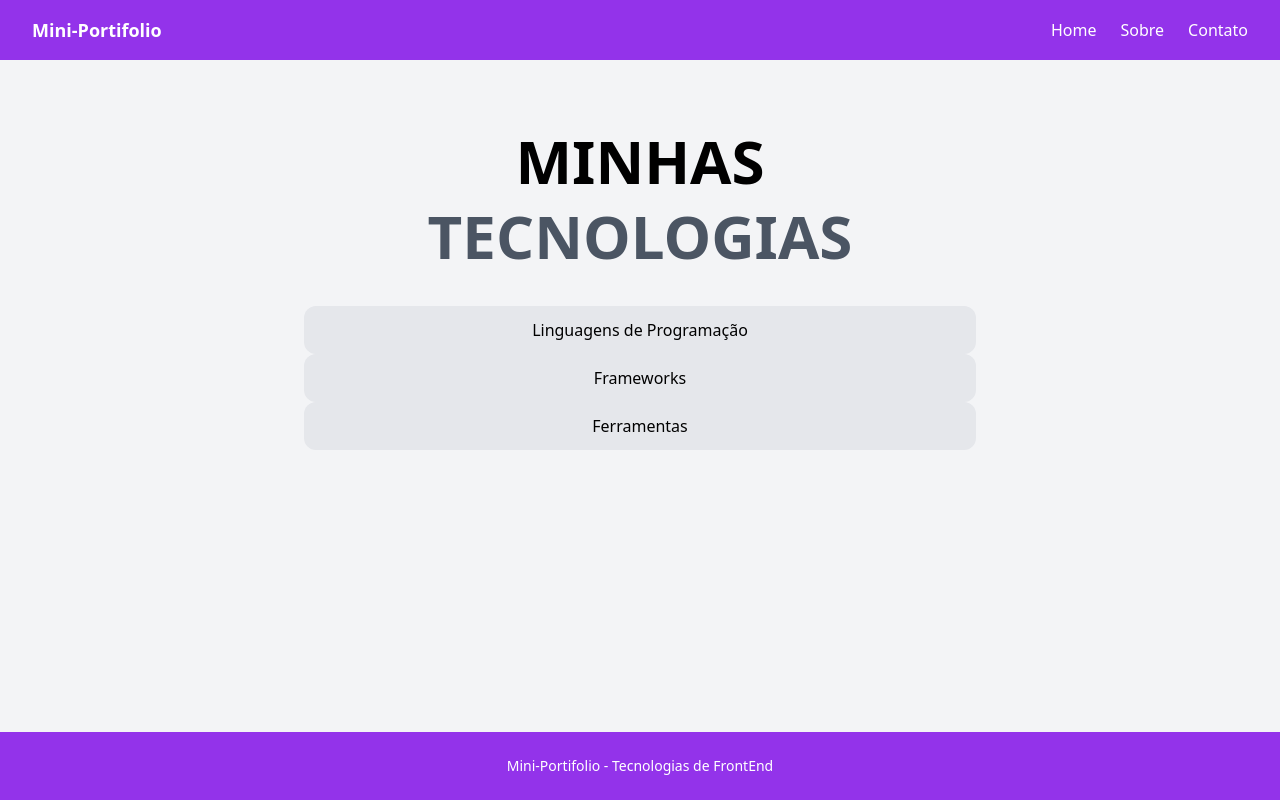
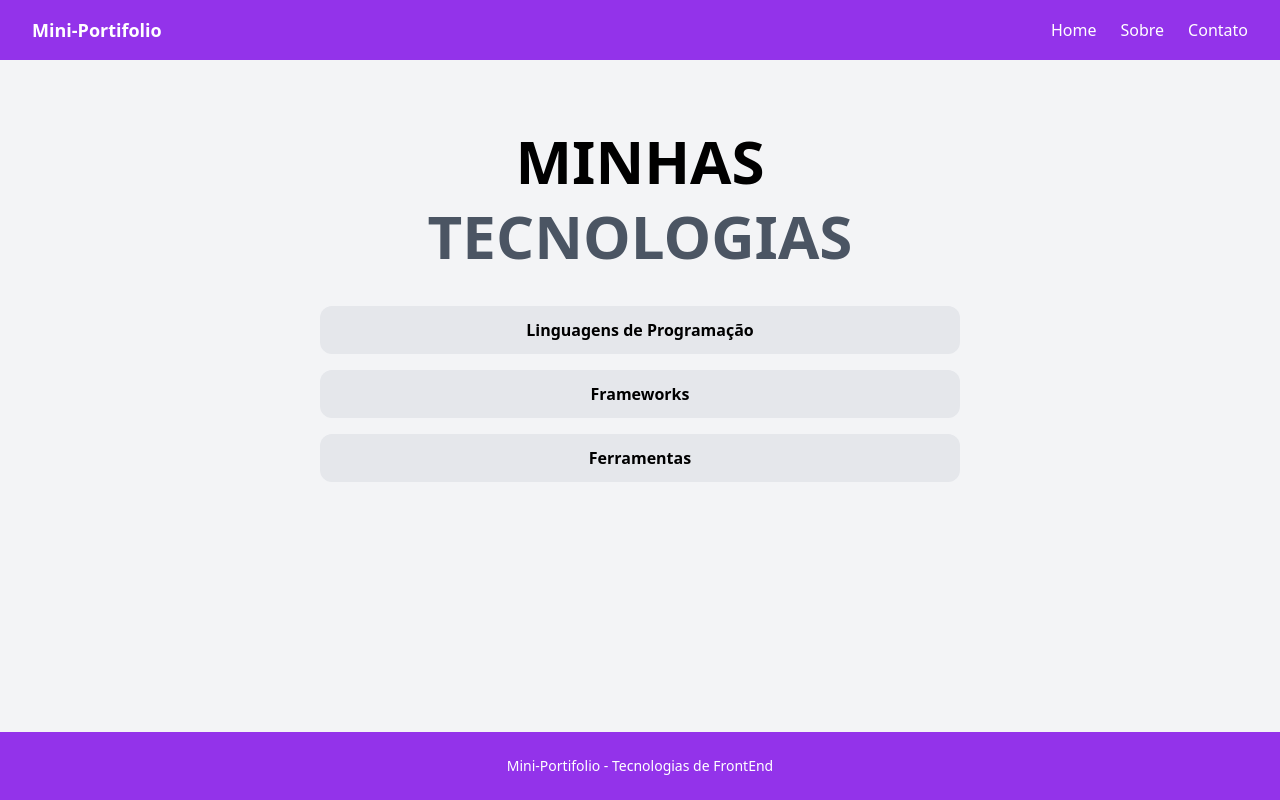
Before and after one commit to takiguchii/Mini-Portifolio, a Vue app in the folder Portifolio/: page /about-me in a window 1280 px wide. Built offline with nearby package versions, Linux system fonts and the light colour scheme.

Commit message:
feat: create animation and images cdn for About me

```diff
--- a/Portifolio/src/views/AboutMeView.vue
+++ b/Portifolio/src/views/AboutMeView.vue
@@ -6,51 +6,76 @@
     </h1>
 
     <!-- o card Linguagem -->
-    <div @click="toggle" class="bg-gray-200 px-6 py-3 rounded-xl cursor-pointer hover:bg-gray-300 transition-colors">
-      Linguagens de Programação
+    <div @click="toggleCard('languages')"
+      class="bg-gray-200 px-6 py-3 m-4 rounded-xl cursor-pointer hover:bg-gray-300 transition-colors transition-transform hover:scale-105">
+      <b>Linguagens de Programação</b>
     </div>
 
-    <div v-if="isOpen" class="bg-gray-100 mt-3 px-5 py-3 rounded-lg text-sm text-gray-700">
+    <div v-if="openCards.languages" class="bg-gray-100 mt-3 px-5 py-3 rounded-lg text-sm text-gray-700">
       <div
-        class="flex items-center space-x-4 bg-gray-200 px-6 py-3 rounded-xl cursor-pointer hover:bg-gray-300 transition-color">
-
+        class="flex justify-center items-center space-x-4 bg-gray-200 px-6 py-3 rounded-xl cursor-pointer hover:bg-gray-300 transition-color">
+        <img src="https://cdn.jsdelivr.net/gh/devicons/devicon/icons/csharp/csharp-original.svg" class="h-8 w-8"
+          alt="csharp logo" />
+        <img src="https://cdn.jsdelivr.net/gh/devicons/devicon/icons/html5/html5-original.svg" class="h-8 w-8"
+          alt="html5 logo" />
+        <img src="https://cdn.jsdelivr.net/gh/devicons/devicon/icons/css3/css3-original.svg" class="h-8 w-8"
+          alt="css3 logo" />
+        <img src="https://cdn.jsdelivr.net/gh/devicons/devicon/icons/javascript/javascript-original.svg" class="h-8 w-8"
+          alt="javascript logo" />
+        <img src="https://cdn.jsdelivr.net/gh/devicons/devicon/icons/python/python-original.svg" class="h-8 w-8"
+          alt="python logo" />
       </div>
     </div>
 
-
-
     <!-- o card framework -->
-    <div @click="toggle" class="bg-gray-200 px-6 py-3 rounded-xl cursor-pointer hover:bg-gray-300 transition-colors">
-      Frameworks
+    <div @click="toggleCard('frameworks')"
+      class="bg-gray-200 px-6 py-3 m-4 rounded-xl cursor-pointer hover:bg-gray-300 transition-colors transition-transform hover:scale-105">
+      <b>Frameworks</b>
     </div>
-    <div v-if="isOpen" class="bg-gray-100 mt-3 px-5 py-3 rounded-lg text-sm text-gray-700">
-      <div class="flex items-center space-x-4 bg-gray-200 px-6 py-3 rounded-xl cursor-pointer hover:bg-gray-300 transition-color">
-
+    <div v-if="openCards.frameworks" class="bg-gray-100 mt-3 px-5 py-3 rounded-lg text-sm text-gray-700">
+      <div
+        class="flex justify-center items-center space-x-4 bg-gray-200 px-6 py-3 rounded-xl cursor-pointer hover:bg-gray-300 transition-color">
+        <img src="https://cdn.jsdelivr.net/gh/devicons/devicon/icons/vuejs/vuejs-original.svg" class="h-8 w-8"
+          alt="vuejs logo" />
+        <img width="12" />
+        <img src="https://cdn.jsdelivr.net/gh/devicons/devicon/icons/dot-net/dot-net-original.svg" class="h-8 w-8"
+          alt="dot-net logo" />
       </div>
     </div>
 
-
-
-    <!-- o card ferramentas  -->
-    <div @click="toggle" class="bg-gray-200 px-6 py-3 rounded-xl cursor-pointer hover:bg-gray-300 transition-colors">
-      Ferramentas
+    <!-- o card ferramentas -->
+    <div @click="toggleCard('tools')"
+      class="bg-gray-200 px-6 py-3 m-4 rounded-xl cursor-pointer hover:bg-gray-300 transition-colors transition-transform hover:scale-105">
+      <b>Ferramentas</b>
     </div>
-    <div v-if="isOpen" class="bg-gray-100 mt-3 px-5 py-3 rounded-lg text-sm text-gray-700">
-      <div class="flex items-center space-x-4 bg-gray-200 px-6 py-3 rounded-xl cursor-pointer hover:bg-gray-300 transition-color">
-
+    <div v-if="openCards.tools" class="bg-gray-100 mt-3 px-5 py-3 rounded-lg text-sm text-gray-700">
+      <div
+        class="flex justify-center items-center space-x-4 bg-gray-200 px-6 py-3 rounded-xl cursor-pointer hover:bg-gray-300 transition-color">
+        <img src="https://cdn.jsdelivr.net/gh/devicons/devicon/icons/git/git-original.svg" class="h-8 w-8" alt="git logo" />
+        <img width="12" />
+        <img src="https://cdn.jsdelivr.net/gh/devicons/devicon/icons/github/github-original.svg" class="h-8 w-8"
+          alt="github logo" />
+        <img width="12" />
+        <img src="https://cdn.jsdelivr.net/gh/devicons/devicon/icons/docker/docker-original.svg" class="h-8 w-8"
+          alt="docker logo" />
+        <img width="12" />
+        <img src="https://cdn.jsdelivr.net/gh/devicons/devicon/icons/jetbrains/jetbrains-original.svg" class="h-8 w-8"
+          alt="jetbrains logo" />
       </div>
     </div>
-
   </div>
 </template>
-
-
 
 <script setup>
 import { ref } from 'vue'
 
-const isOpen = ref(false)
-const toggle = () => {
-  isOpen.value = !isOpen.value
+const openCards = ref({
+  languages: false,
+  frameworks: false,
+  tools: false
+})
+
+const toggleCard = (card) => {
+  openCards.value[card] = !openCards.value[card]
 }
 </script>
```
